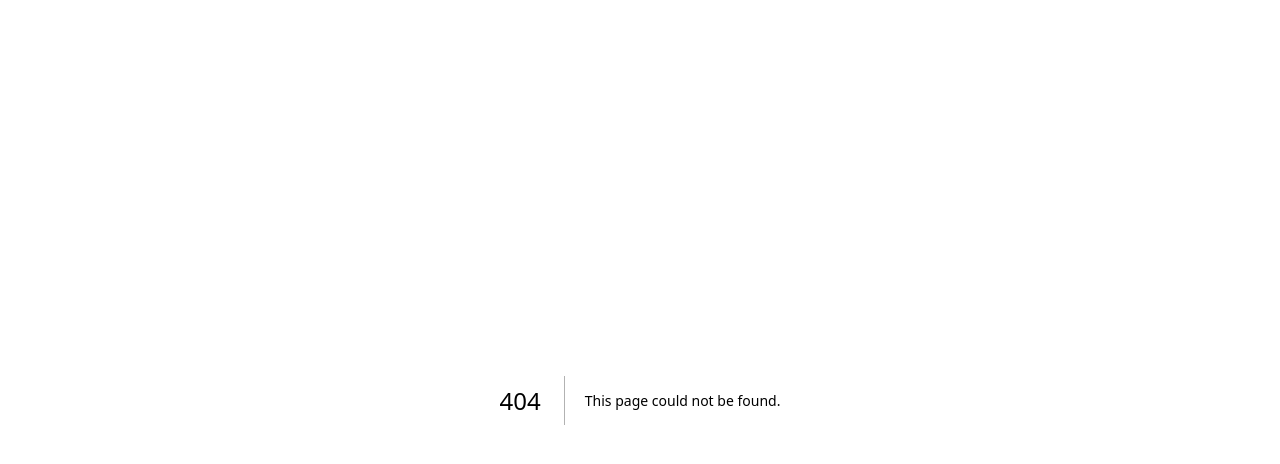
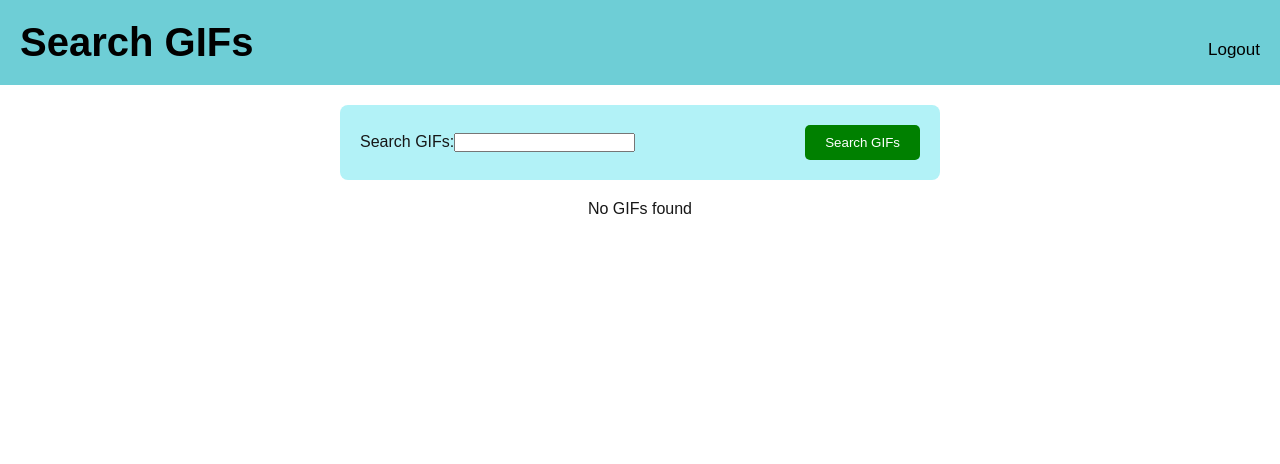
Before and after one commit to adityadwi21/Gifs_dot, a Next.js app: page /components/Dashboard in a window 1280 px wide. Before the commit this address had no page. Shown: the top 464 px of the page. Built offline with nearby package versions, Linux system fonts and the light colour scheme.

Commit message:
first commit

```diff
--- /dev/null
+++ b/app/components/Dashboard/page.js
@@ -0,0 +1,85 @@
+'use client'
+
+import React, { useState } from 'react';
+import Image from 'next/image';
+import styles from '@/app/styles/dashboard.module.css';
+
+export default function Dashboard() {
+  const [searchTerm, setSearchTerm] = useState('');
+  const [gifs, setGifs] = useState([]);
+  const [loading, setLoading] = useState(false);
+
+  const handleChange = (e) => {
+    setSearchTerm(e.target.value);
+  };
+
+  const handleSearch = async (e) => {
+    e.preventDefault();
+    setLoading(true);
+
+    const apiKey = 'SR0kwpty6ocde4dBBN4VRIkzyuaU5ZWk';
+    const url = `https://api.giphy.com/v1/gifs/search?api_key=${apiKey}&q=${searchTerm}&limit=5`;
+
+    try {
+      const response = await fetch(url);
+      const data = await response.json();
+
+      if (data.data) {
+        setGifs(data.data);
+      } else {
+        setGifs([]);
+      }
+    } catch (error) {
+      console.error('Error fetching GIFs:', error);
+    } finally {
+      setLoading(false);
+    }
+  };
+
+  return (
+    <div className={styles.container}>
+      <div className={styles.header}>
+        <h1>Search GIFs</h1>
+        <div onClick={() => { localStorage.removeItem('isLoggedIn'); window.location.reload(); }} className={styles.logout}>
+          Logout
+        </div>
+      </div>
+
+      <div className={styles.card}>
+        <form onSubmit={handleSearch} className={styles.form}>
+          <div className={styles.formGroup}>
+            <label>Search GIFs:</label>
+            <input type="text" value={searchTerm} onChange={handleChange} />
+          </div>
+
+          <button type="submit" className={styles.button}>
+            Search GIFs
+          </button>
+        </form>
+      </div>
+
+      <div className={styles.results}>
+        {loading ? (
+          <div className={styles.spinner}></div>
+        ) : gifs.length > 0 ? (
+          gifs.map((gif) => (
+            <div key={gif.id} className={styles.resultCard}>
+              <h3>{gif.title}</h3>
+              <div className={styles.imageWrapper}>
+                <Image
+                  src={gif.images.fixed_height.url}
+                  alt={gif.title}
+                  width={gif.images.fixed_height.width}
+                  height={gif.images.fixed_height.height}
+                  priority={true}
+                />
+              </div>
+            </div>
+          ))
+        ) : (
+          <p>No GIFs found</p>
+        )}
+      </div>
+    </div>
+  );
+}
--- a/app/layout.js
+++ b/app/layout.js
@@ -12,8 +12,7 @@ const geistMono = Geist_Mono({
 });
 
 export const metadata = {
-  title: "Create Next App",
-  description: "Generated by create next app",
+  title: "GIFs"
 };
 
 export default function RootLayout({ children }) {
--- /dev/null
+++ b/app/styles/dashboard.module.css
@@ -0,0 +1,161 @@
+/* Container Utama */
+.container {
+  font-family: Arial, sans-serif;
+  margin: 0;
+  padding: 0;
+  box-sizing: border-box;
+}
+
+/* Header */
+.header {
+  background-color: #6eced6;
+  padding: 20px;
+  color: black;
+  font-size: 20px;
+  display: flex;
+  justify-content: space-between;
+  align-items: center;
+}
+
+.logout {
+  font-size: 17px;
+  cursor: pointer;
+  padding-top: 15px;
+}
+
+/* Card Form */
+.card {
+  background-color: #b2f2f7;
+  padding: 20px;
+  margin: 20px auto;
+  width: 100%;
+  max-width: 600px;
+  border-radius: 8px;
+}
+
+.form {
+  display: flex;
+  gap: 15px;
+  justify-content: center;
+  align-items: center;
+}
+
+.formGroup {
+  flex: 1;
+  min-width: 200px;
+}
+
+.label {
+  display: block;
+  margin-bottom: 12px;
+}
+
+.input {
+  width: 100%;
+  padding: 8px;
+  border: 1px solid #ccc;
+  border-radius: 4px;
+}
+
+/* Button */
+.button {
+  background-color: green;
+  color: white;
+  border: none;
+  padding: 10px 20px;
+  border-radius: 5px;
+  cursor: pointer;
+  width: auto;
+  max-width: 150px;
+  margin-top: 0;
+}
+
+.button:hover {
+  background-color: #45a049;
+}
+
+/* Result Cards */
+.results {
+  display: flex;
+  justify-content: space-evenly;
+  flex-wrap: wrap;
+  margin: 20px auto;
+  width: 100%;
+  max-width: 1200px;
+}
+
+.resultCard {
+  background-color: #b2f2f7;
+  padding: 10px;
+  border-radius: 8px;
+  text-align: center;
+  width: 100%;
+  max-width: 200px;
+  cursor: pointer;
+  box-shadow: 0 0 5px rgba(0, 0, 0, 0.1);
+  margin-bottom: 20px;
+}
+
+.resultCard h3 {
+  margin: 0 0 10px;
+  font-size: 16px;
+  font-weight: bold;
+}
+
+/* Loading Spinner */
+.spinner {
+  border: 4px solid #f3f3f3;
+  border-top: 4px solid #3498db;
+  border-radius: 50%;
+  width: 40px;
+  height: 40px;
+  animation: spin 1s linear infinite;
+}
+
+/* Animation for spinning */
+@keyframes spin {
+  0% { transform: rotate(0deg); }
+  100% { transform: rotate(360deg); }
+}
+
+.resultCard img {
+  border-radius: 8px;
+  max-width: 100%;
+}
+
+/* Responsive Design */
+@media (max-width: 768px) {
+  .formGroup {
+    min-width: 100%;
+  }
+
+  .results {
+    justify-content: center;
+  }
+
+  .resultCard {
+    width: 100%;
+    max-width: 300px;
+  }
+
+  .button {
+    width: 100%;
+  }
+}
+
+@media (max-width: 480px) {
+  .header {
+    font-size: 18px;
+    flex-direction: column;
+    align-items: flex-start;
+  }
+
+  .logout {
+    padding-top: 5px;
+  }
+
+  .resultCard {
+    width: 100%;
+    max-width: 100%;
+  }
+}
--- /dev/null
+++ b/app/styles/login.module.css
@@ -0,0 +1,57 @@
+.loginContainer {
+    display: flex;
+    flex-direction: column;
+    justify-content: center;
+    align-items: center;
+    height: 100vh;
+    background-color: #f0f0f0;
+  }
+
+  .h2 {
+    font-size: 24px;
+    color: #333;
+    margin-bottom: 20px;
+    text-align: center;
+  }
+
+  .form {
+    background-color: #ffffff;
+    padding: 20px;
+    border-radius: 8px;
+    box-shadow: 0 4px 8px rgba(0, 0, 0, 0.1);
+    width: 100%;
+    max-width: 400px;
+  }
+
+  .formGroup {
+    margin-bottom: 5px;
+    margin-top: 20px;
+  }
+
+  .label {
+    display: block;
+    font-weight: bold;
+    margin-bottom: 8px;
+  }
+
+  .input {
+    width: 100%;
+    padding: 10px;
+    margin: 5px 0 10px 0;
+    border: 1px solid #ccc;
+    border-radius: 4px;
+  }
+
+  .button {
+    background-color: #4caf50;
+    color: white;
+    padding: 10px 20px;
+    border: none;
+    border-radius: 4px;
+    cursor: pointer;
+    width: 100%;
+  }
+
+  .button:hover {
+    background-color: #45a049;
+  }
--- a/next.config.mjs
+++ b/next.config.mjs
@@ -1,4 +1,14 @@
 /** @type {import('next').NextConfig} */
-const nextConfig = {};
+const nextConfig = {
+    images: {
+      domains: [
+        'media4.giphy.com',
+        'media3.giphy.com',
+        'media2.giphy.com',
+        'media1.giphy.com',
+        'media0.giphy.com',
+      ],
+    },
+  };
 
-export default nextConfig;
+  export default nextConfig;
```
Also changed, not shown: app/components/Login/page.js (added, +54 -0 lines), app/page.js (+31 -89 lines), package.json (+5 -4 lines), 1 other file (tests, documents, lock files or other folders).
